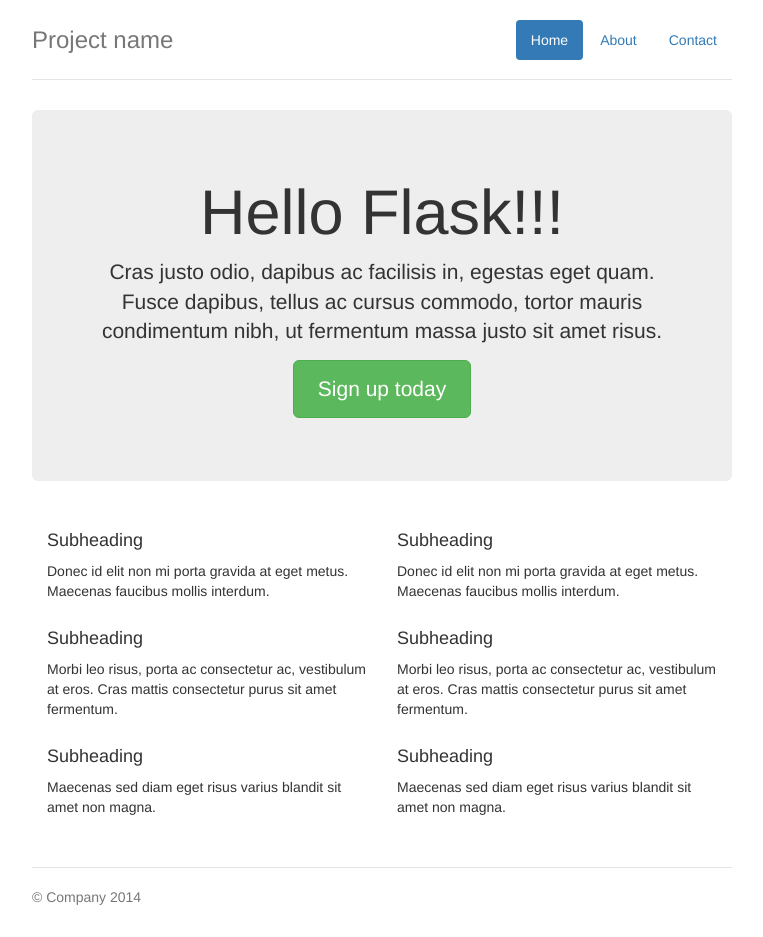
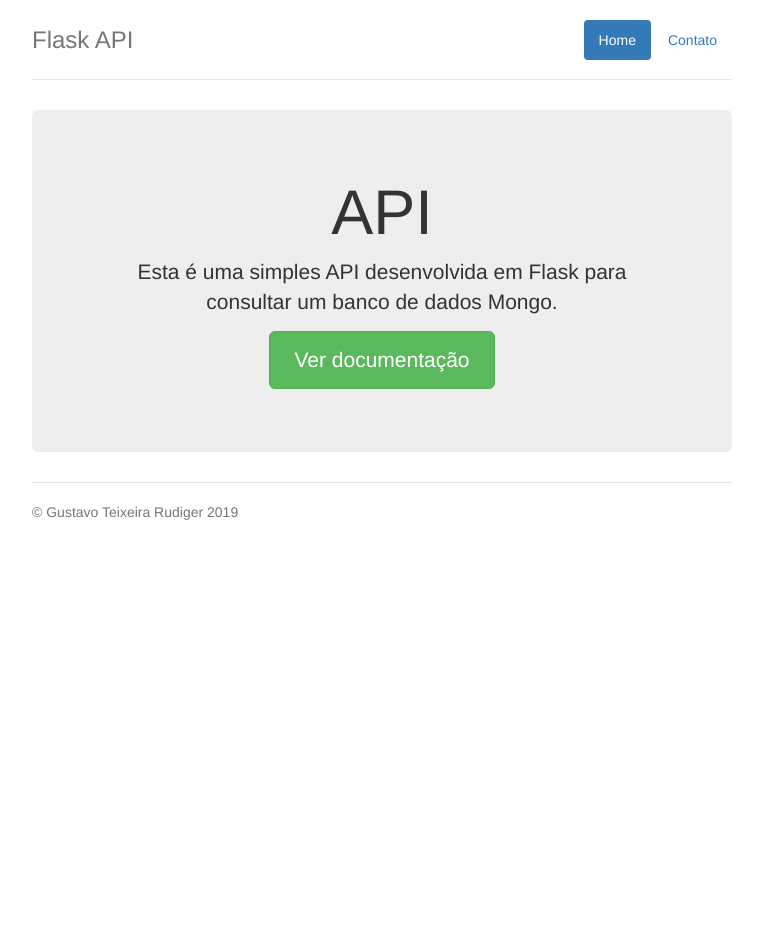
Before and after one commit to gustavotr/docker-flask-app, a Flask app: page / in a window 1280 px wide. Shown: the whole page, without its empty margins (258-1021 px from the left). After the commit the page ends 520 px from the top, so only its background shows below. Run offline with Flask 2, Linux system fonts and the light colour scheme; some libraries are stand-ins or nearby versions.

Commit message:
Edit index page to show link to documentation

```diff
--- a/app/templates/app.html
+++ b/app/templates/app.html
@@ -6,19 +6,19 @@
   <meta name="viewport" content="width=device-width, initial-scale=1">
   <meta name="description" content="">
   <meta name="author" content="">
-  <link rel="icon" href="../../favicon.ico">
+  <link rel="icon" href="http://flask.pocoo.org/static/favicon.ico">
 
-  <title>Hello FLASK!!!</title>
+  <title>Flask API</title>
 
   <!-- Bootstrap core CSS -->
   <link href="/static/css/bootstrap.min.css" rel="stylesheet">
 
   <!-- Custom styles for this template -->
-  <link href="jumbotron-narrow.css" rel="stylesheet">
+  <link href="/static/css/jumbotron-narrow.css" rel="stylesheet">
 
   <!-- Just for debugging purposes. Don't actually copy these 2 lines! -->
   <!--[if lt IE 9]><script src="../../assets/js/ie8-responsive-file-warning.js"></script><![endif]-->
-  <script src="/static/js/ie-emulation-modes-warning.js"></script>
+  <!-- <script src="/static/js/ie-emulation-modes-warning.js"></script> -->
 
   <!-- HTML5 shim and Respond.js for IE8 support of HTML5 elements and media queries -->
   <!--[if lt IE 9]>
@@ -34,51 +34,26 @@
       <nav>
         <ul class="nav nav-pills pull-right">
           <li role="presentation" class="active"><a href="#">Home</a></li>
-          <li role="presentation"><a href="#">About</a></li>
-          <li role="presentation"><a href="#">Contact</a></li>
+          <li role="presentation"><a href="mailto:gustavotrudiger@gmail.com">Contato</a></li>
         </ul>
       </nav>
-      <h3 class="text-muted">Project name</h3>
+      <h3 class="text-muted">Flask API</h3>
     </div>
 
     <div class="jumbotron">
-      <h1>Hello Flask!!!</h1>
-      <p class="lead">Cras justo odio, dapibus ac facilisis in, egestas eget quam. Fusce dapibus, tellus ac cursus commodo, tortor mauris condimentum nibh, ut fermentum massa justo sit amet risus.</p>
-      <p><a class="btn btn-lg btn-success" href="#" role="button">Sign up today</a></p>
-    </div>
-
-    <div class="row marketing">
-      <div class="col-lg-6">
-        <h4>Subheading</h4>
-        <p>Donec id elit non mi porta gravida at eget metus. Maecenas faucibus mollis interdum.</p>
-
-        <h4>Subheading</h4>
-        <p>Morbi leo risus, porta ac consectetur ac, vestibulum at eros. Cras mattis consectetur purus sit amet fermentum.</p>
-
-        <h4>Subheading</h4>
-        <p>Maecenas sed diam eget risus varius blandit sit amet non magna.</p>
-      </div>
-
-      <div class="col-lg-6">
-        <h4>Subheading</h4>
-        <p>Donec id elit non mi porta gravida at eget metus. Maecenas faucibus mollis interdum.</p>
-
-        <h4>Subheading</h4>
-        <p>Morbi leo risus, porta ac consectetur ac, vestibulum at eros. Cras mattis consectetur purus sit amet fermentum.</p>
-
-        <h4>Subheading</h4>
-        <p>Maecenas sed diam eget risus varius blandit sit amet non magna.</p>
-      </div>
+      <h1>API</h1>
+      <p class="lead">Esta é uma simples API desenvolvida em Flask para consultar um banco de dados Mongo.</p>
+      <p><a class="btn btn-lg btn-success" href="https://documenter.getpostman.com/view/6525283/S1ZxbUvd?version=latest" role="button">Ver documentação</a></p>
     </div>
 
     <footer class="footer">
-      <p>&copy; Company 2014</p>
+      <p>&copy; Gustavo Teixeira Rudiger 2019</p>
     </footer>
 
   </div> <!-- /container -->
 
 
   <!-- IE10 viewport hack for Surface/desktop Windows 8 bug -->
-  <script src="/static/js/ie10-viewport-bug-workaround.js"></script>
+  <!-- <script src="/static/js/ie10-viewport-bug-workaround.js"></script> -->
 </body>
 </html>
```
